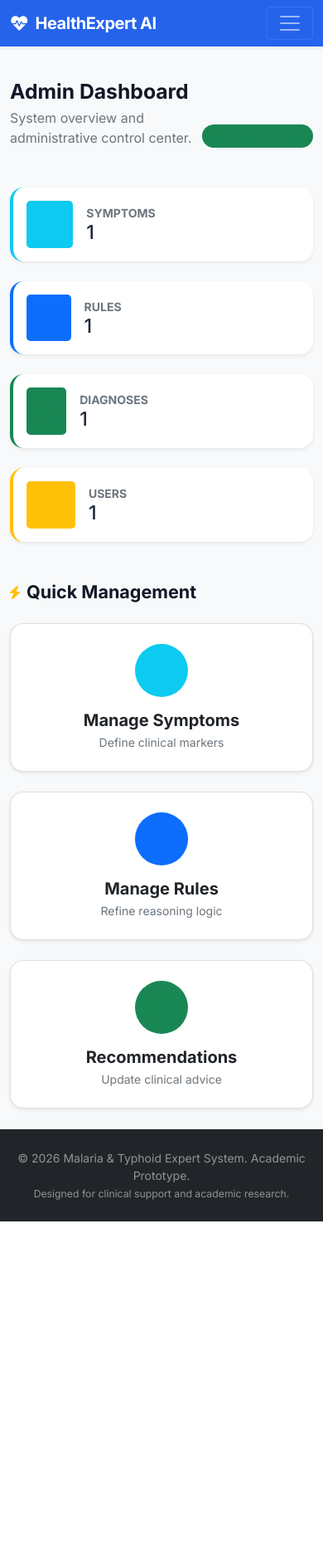
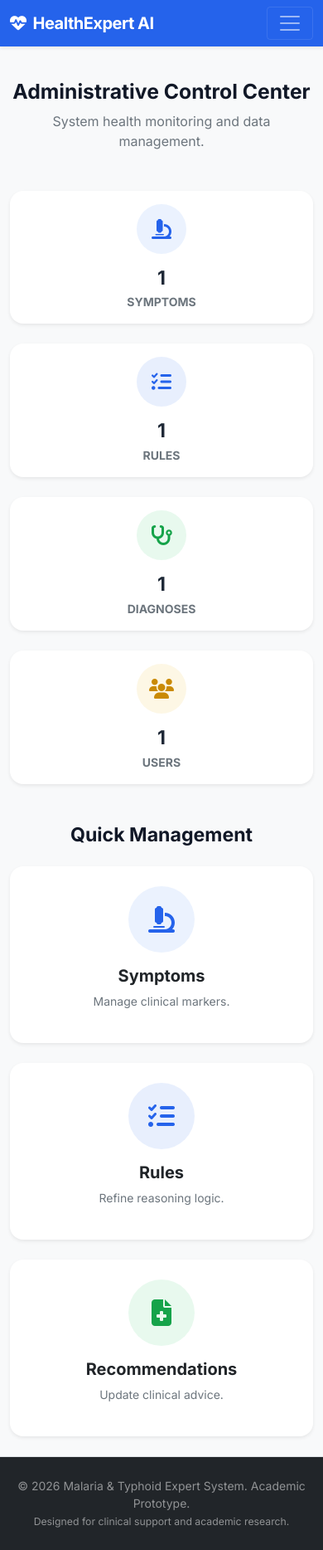
Before and after one commit to digitalpentech-art/malaria-typhoid-expert-system, a Flask app: page /admin/dashboard in a window 390 px wide. Shown: the whole page at 83% size. Before the commit the page ends 1472 px from the top, so only its background shows below. Run offline with Flask 3, Linux system fonts and the light colour scheme; a user stored in the database is signed in; tables that the repository leaves empty hold one stand-in row (values such as "Sample post"); some libraries are stand-ins or nearby versions.

Commit message:
feat: improve admin dashboard aesthetics, icon consistency, and mobile responsiveness

```diff
--- a/app/static/css/style.css
+++ b/app/static/css/style.css
@@ -66,16 +66,62 @@
     background: linear-gradient(135deg, #ffffff 0%, #eff6ff 100%);
 }
 
-.icon-circle {
-    display: flex;
+/* Icon Box System */
+.icon-box {
+    display: inline-flex;
     align-items: center;
     justify-content: center;
     border-radius: 50%;
-    transition: transform 0.3s ease;
+    transition: all 0.3s ease;
+    flex-shrink: 0;
 }
 
-.icon-circle:hover {
+.icon-box-lg {
+    width: 80px;
+    height: 80px;
+    font-size: 2rem;
+}
+
+.icon-box-md {
+    width: 60px;
+    height: 60px;
+    font-size: 1.5rem;
+}
+
+.icon-box-sm {
+    width: 40px;
+    height: 40px;
+    font-size: 1.2rem;
+}
+
+.icon-box-primary {
+    background-color: rgba(37, 99, 235, 0.1);
+    color: var(--brand-blue);
+}
+
+.icon-box-success {
+    background-color: rgba(34, 197, 94, 0.1);
+    color: #16a34a;
+}
+
+.icon-box-warning {
+    background-color: rgba(234, 179, 8, 0.1);
+    color: #ca8a04;
+}
+
+.icon-box-info {
+    background-color: rgba(59, 130, 246, 0.1);
+    color: #2563eb;
+}
+
+.icon-box-secondary {
+    background-color: rgba(107, 114, 128, 0.1);
+    color: #4b5563;
+}
+
+.icon-box:hover {
     transform: scale(1.1);
+    box-shadow: 0 4px 12px rgba(0, 0, 0, 0.08);
 }
 
 /* Footer */
--- a/app/templates/admin/dashboard.html
+++ b/app/templates/admin/dashboard.html
@@ -3,137 +3,67 @@
 {% block content %}
 <div class="row justify-content-center">
     <div class="col-lg-10">
-        <!-- Dashboard Header -->
-        <div class="d-flex justify-content-between align-items-end mb-5">
-            <div>
-                <h2 class="fw-bold mb-1">{{ title }}</h2>
-                <p class="text-muted mb-0">System overview and administrative control center.</p>
-            </div>
-            <div>
-                <span class="badge rounded-pill bg-success bg-opacity-10 text-success px-3 py-2">
-                    <i class="fas fa-circle me-1 small"></i> System Online
-                </span>
-            </div>
+        <!-- Header -->
+        <div class="text-center mb-5">
+            <h2 class="fw-bold">Administrative Control Center</h2>
+            <p class="text-secondary">System health monitoring and data management.</p>
         </div>
 
         <!-- Statistics Grid -->
         <div class="row g-4 mb-5">
-            <!-- Symptoms Stat -->
-            <div class="col-sm-6 col-xl-3">
-                <div class="card border-0 border-start border-info border-4 shadow-sm h-100">
-                    <div class="card-body d-flex align-items-center">
-                        <div class="flex-shrink-0 p-3 bg-info bg-opacity-10 text-info rounded-3 me-3">
-                            <i class="fas fa-stethoscope fs-4"></i>
-                        </div>
-                        <div>
-                            <div class="text-muted small fw-bold text-uppercase">Symptoms</div>
-                            <div class="h3 fw-extrabold mb-0">{{ symptoms_count }}</div>
-                        </div>
+            {% set stats = [
+                {'title': 'Symptoms', 'value': symptoms_count, 'color': 'info', 'icon': 'fa-microscope'},
+                {'title': 'Rules', 'value': rules_count, 'color': 'primary', 'icon': 'fa-list-check'},
+                {'title': 'Diagnoses', 'value': diagnoses_count, 'color': 'success', 'icon': 'fa-stethoscope'},
+                {'title': 'Users', 'value': users_count, 'color': 'warning', 'icon': 'fa-users'}
+            ] %}
+
+            {% for stat in stats %}
+            <div class="col-sm-6 col-md-3">
+                <div class="card h-100 border-0 shadow-sm p-3 text-center">
+                    <div class="mb-3 mx-auto icon-box icon-box-md icon-box-{{ stat.color }}">
+                        <i class="fa-solid {{ stat.icon }}"></i>
                     </div>
+                    <div class="h3 fw-bold mb-1">{{ stat.value }}</div>
+                    <div class="text-muted small fw-bold text-uppercase">{{ stat.title }}</div>
                 </div>
             </div>
-            <!-- Rules Stat -->
-            <div class="col-sm-6 col-xl-3">
-                <div class="card border-0 border-start border-primary border-4 shadow-sm h-100">
-                    <div class="card-body d-flex align-items-center">
-                        <div class="flex-shrink-0 p-3 bg-primary bg-opacity-10 text-primary rounded-3 me-3">
-                            <i class="fas fa-brain fs-4"></i>
-                        </div>
-                        <div>
-                            <div class="text-muted small fw-bold text-uppercase">Rules</div>
-                            <div class="h3 fw-extrabold mb-0">{{ rules_count }}</div>
-                        </div>
-                    </div>
-                </div>
-            </div>
-            <!-- Diagnoses Stat -->
-            <div class="col-sm-6 col-xl-3">
-                <div class="card border-0 border-start border-success border-4 shadow-sm h-100">
-                    <div class="card-body d-flex align-items-center">
-                        <div class="flex-shrink-0 p-3 bg-success bg-opacity-10 text-success rounded-3 me-3">
-                            <i class="fas fa-file-medical fs-4"></i>
-                        </div>
-                        <div>
-                            <div class="text-muted small fw-bold text-uppercase">Diagnoses</div>
-                            <div class="h3 fw-extrabold mb-0">{{ diagnoses_count }}</div>
-                        </div>
-                    </div>
-                </div>
-            </div>
-            <!-- Users Stat -->
-            <div class="col-sm-6 col-xl-3">
-                <div class="card border-0 border-start border-warning border-4 shadow-sm h-100">
-                    <div class="card-body d-flex align-items-center">
-                        <div class="flex-shrink-0 p-3 bg-warning bg-opacity-10 text-warning rounded-3 me-3">
-                            <i class="fas fa-users fs-4"></i>
-                        </div>
-                        <div>
-                            <div class="text-muted small fw-bold text-uppercase">Users</div>
-                            <div class="h3 fw-extrabold mb-0">{{ users_count }}</div>
-                        </div>
-                    </div>
-                </div>
-            </div>
+            {% endfor %}
         </div>
 
         <!-- Quick Management Section -->
-        <div class="mb-4">
-            <div class="d-flex align-items-center gap-2">
-                <i class="fas fa-bolt text-warning"></i>
-                <h3 class="h4 fw-bold m-0">Quick Management</h3>
-            </div>
+        <div class="text-center mb-4">
+            <h3 class="fw-bold">Quick Management</h3>
         </div>
-
         <div class="row g-4">
-            <!-- Manage Symptoms Card -->
             <div class="col-md-4">
-                <a href="{{ url_for('admin.manage_symptoms') }}" class="card h-100 text-center p-4 text-decoration-none shadow-sm hover-shadow transition-all">
-                    <div class="mb-3 mx-auto d-flex align-items-center justify-content-center rounded-circle bg-info bg-opacity-10 text-info" style="width: 64px; height: 64px; font-size: 1.5rem;">
-                        <i class="fas fa-stethoscope"></i>
+                <a href="{{ url_for('admin.manage_symptoms') }}" class="card h-100 border-0 shadow-sm text-center p-4 text-decoration-none">
+                    <div class="mb-3 mx-auto icon-box icon-box-lg icon-box-info">
+                        <i class="fa-solid fa-microscope"></i>
                     </div>
-                    <div class="card-body p-0">
-                        <h5 class="fw-bold text-dark mb-1">Manage Symptoms</h5>
-                        <p class="text-muted small mb-0">Define clinical markers</p>
-                    </div>
+                    <h4 class="h5 fw-bold text-dark">Symptoms</h4>
+                    <p class="text-secondary small">Manage clinical markers.</p>
                 </a>
             </div>
-
-            <!-- Manage Rules Card -->
             <div class="col-md-4">
-                <a href="{{ url_for('admin.manage_rules') }}" class="card h-100 text-center p-4 text-decoration-none shadow-sm hover-shadow transition-all">
-                    <div class="mb-3 mx-auto d-flex align-items-center justify-content-center rounded-circle bg-primary bg-opacity-10 text-primary" style="width: 64px; height: 64px; font-size: 1.5rem;">
-                        <i class="fas fa-brain"></i>
+                <a href="{{ url_for('admin.manage_rules') }}" class="card h-100 border-0 shadow-sm text-center p-4 text-decoration-none">
+                    <div class="mb-3 mx-auto icon-box icon-box-lg icon-box-primary">
+                        <i class="fa-solid fa-list-check"></i>
                     </div>
-                    <div class="card-body p-0">
-                        <h5 class="fw-bold text-dark mb-1">Manage Rules</h5>
-                        <p class="text-muted small mb-0">Refine reasoning logic</p>
-                    </div>
+                    <h4 class="h5 fw-bold text-dark">Rules</h4>
+                    <p class="text-secondary small">Refine reasoning logic.</p>
                 </a>
             </div>
-
-            <!-- Manage Recommendations Card -->
             <div class="col-md-4">
-                <a href="{{ url_for('admin.manage_recommendations') }}" class="card h-100 text-center p-4 text-decoration-none shadow-sm hover-shadow transition-all">
-                    <div class="mb-3 mx-auto d-flex align-items-center justify-content-center rounded-circle bg-success bg-opacity-10 text-success" style="width: 64px; height: 64px; font-size: 1.5rem;">
-                        <i class="fas fa-file-medical"></i>
+                <a href="{{ url_for('admin.manage_recommendations') }}" class="card h-100 border-0 shadow-sm text-center p-4 text-decoration-none">
+                    <div class="mb-3 mx-auto icon-box icon-box-lg icon-box-success">
+                        <i class="fa-solid fa-file-medical"></i>
                     </div>
-                    <div class="card-body p-0">
-                        <h5 class="fw-bold text-dark mb-1">Recommendations</h5>
-                        <p class="text-muted small mb-0">Update clinical advice</p>
-                    </div>
+                    <h4 class="h5 fw-bold text-dark">Recommendations</h4>
+                    <p class="text-secondary small">Update clinical advice.</p>
                 </a>
             </div>
         </div>
     </div>
 </div>
-
-<style>
-    .hover-shadow:hover {
-        transform: translateY(-5px);
-        box-shadow: 0 1rem 3rem rgba(0,0,0,.175)!important;
-    }
-    .transition-all {
-        transition: all 0.3s ease;
-    }
-</style>
 {% endblock %}
--- a/app/templates/admin/edit_recommendation.html
+++ b/app/templates/admin/edit_recommendation.html
@@ -21,10 +21,10 @@
                         </div>
                         <div class="d-flex justify-content-between gap-3">
                             <a href="{{ url_for('admin.manage_recommendations') }}" class="btn btn-outline-secondary px-4">
-                                <i class="fas fa-arrow-left me-2"></i>Cancel
+                                <svg class="icon-svg me-2" xmlns="http://www.w3.org/2000/svg" viewBox="0 0 24 24" fill="currentColor"><path d="M20 11H7.83l5.59-5.59L12 4l-8 8 8 8 1.41-1.41L7.83 12H20v-2z"/></svg>Cancel
                             </a>
                             <button type="submit" class="btn btn-brand btn-lg px-5 fw-bold">
-                                <i class="fas fa-save me-2"></i>Update
+                                <svg class="icon-svg me-2" xmlns="http://www.w3.org/2000/svg" viewBox="0 0 24 24" fill="currentColor"><path d="M17 3H5c-1.11 0-2 .9-2 2v14c0 1.1.89 2 2 2h14c1.1 0 2-.9 2-2V7l-4-4zm-5 16c-1.66 0-3-1.34-3-3s1.34-3 3-3 3 1.34 3 3-1.34 3-3 3zm3-10H5V5h10v4z"/></svg>Update
                             </button>
                         </div>
                     </form>
--- a/app/templates/base.html
+++ b/app/templates/base.html
@@ -4,19 +4,19 @@
     <meta charset="UTF-8">
     <meta name="viewport" content="width=device-width, initial-scale=1.0">
     <title>{{ title }} - Malaria & Typhoid Expert System</title>
+    <!-- Font Awesome CSS -->
+    <link rel="stylesheet" href="https://cdnjs.cloudflare.com/ajax/libs/font-awesome/6.4.0/css/all.min.css">
     <!-- Bootstrap 5 CSS -->
     <link href="{{ url_for('static', filename='css/bootstrap.min.css') }}" rel="stylesheet">
     <!-- Custom Styles -->
     <link href="{{ url_for('static', filename='css/style.css') }}" rel="stylesheet">
-    <!-- Font Awesome (SVG+JS) -->
-    <script src="https://cdnjs.cloudflare.com/ajax/libs/font-awesome/6.0.0/js/all.min.js"></script>
 </head>
 <body class="d-flex flex-column min-vh-100 bg-light">
 
     <nav class="navbar navbar-expand-md navbar-dark shadow-sm">
         <div class="container">
             <a class="navbar-brand fw-bold" href="{{ url_for('main.index') }}">
-                <i class="fas fa-heartbeat me-2"></i>HealthExpert AI
+                <i class="fa-solid fa-heartbeat me-2"></i>HealthExpert AI
             </a>
             <button class="navbar-toggler" type="button" data-bs-toggle="collapse" data-bs-target="#navbarNav" aria-controls="navbarNav" aria-expanded="false" aria-label="Toggle navigation">
                 <span class="navbar-toggler-icon"></span>
--- a/app/templates/symptom_checker.html
+++ b/app/templates/symptom_checker.html
@@ -9,7 +9,7 @@
                 <p class="text-muted mb-0">Select all symptoms that apply to your current condition.</p>
             </div>
             <button type="button" id="clear-all" class="btn btn-outline-secondary btn-sm">
-                <i class="fas fa-eraser me-1"></i> Clear All
+                <i class="fa-solid fa-eraser me-1"></i> Clear All
             </button>
         </div>
 
@@ -32,7 +32,7 @@
 
             <div class="text-center border-top pt-4">
                 <button type="submit" class="btn btn-primary btn-lg px-5 py-3 shadow">
-                    Analyze My Symptoms <i class="fas fa-magnifying-glass ms-2"></i>
+                    Analyze My Symptoms <i class="fa-solid fa-magnifying-glass ms-2"></i>
                 </button>
             </div>
         </form>
```
Also changed, not shown: app/templates/admin/recommendations.html (+4 -3 lines), app/templates/admin/rules.html (+7 -4 lines), app/templates/admin/symptoms.html (+7 -3 lines), app/templates/diagnosis_result.html (+16 -11 lines), app/templates/index.html (+12 -9 lines), verify_system.py (+5 -9 lines).
